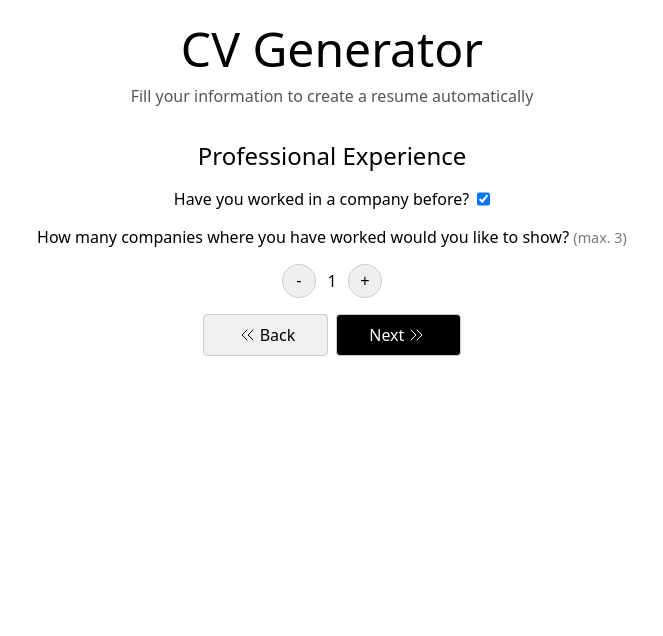
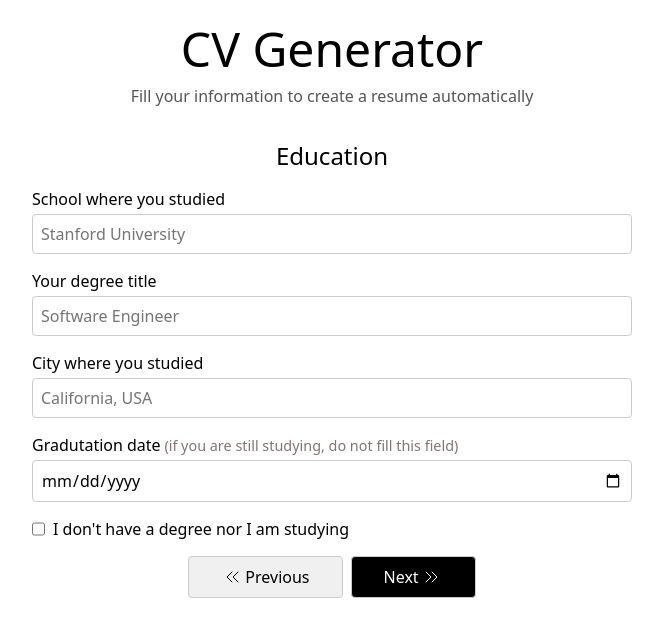
Before and after one commit to danielz0102/cv-generator, a React (Vite) app: page / in a window 1280 px wide. Shown: the top 636 px of the page, without its empty margins (308-971 px from the left). Built offline with nearby package versions, Linux system fonts and the light colour scheme.

Commit message:
feat: add form for education information

```diff
--- a/src/components/CVForm.jsx
+++ b/src/components/CVForm.jsx
@@ -3,9 +3,10 @@ import { useState } from 'react'
 import { GeneralForm } from './GeneralForm'
 import { ExperienceQuestion } from './ExperienceQuestion'
 import { ProfessionalForm } from './ProfessionalForm'
+import { EducationForm } from './EducationForm'
 
 export function CVForm() {
-  const [currentStep, setCurrentStep] = useState(1)
+  const [currentStep, setCurrentStep] = useState(3)
   const [data, setData] = useState({
     general: {},
     companies: [{}],
@@ -20,6 +21,12 @@ export function CVForm() {
       setData={setData}
     />,
     <ProfessionalForm
+      onPrevious={handlePrevious}
+      onNext={handleNext}
+      data={data}
+      setData={setData}
+    />,
+    <EducationForm
       onPrevious={handlePrevious}
       onNext={handleNext}
       data={data}
--- /dev/null
+++ b/src/components/EducationForm.jsx
@@ -0,0 +1,111 @@
+import { InputField } from './InputField'
+import { PreviousIcon, NextIcon } from './Icons'
+import { useState } from 'react'
+
+export function EducationForm({ onPrevious, onNext, data, setData }) {
+  const [noDegree, setNoDegree] = useState(false)
+
+  function handleSubmit(event) {
+    event.preventDefault()
+    onNext()
+  }
+
+  function handleChange(event) {
+    const { name, value } = event.currentTarget
+    const newData = structuredClone(data)
+
+    newData.education ??= {}
+    newData.education[name] = value
+    setData(newData)
+  }
+
+  function handleCheck() {
+    setNoDegree(!noDegree)
+
+    const newData = structuredClone(data)
+    newData.education = {}
+    setData(newData)
+  }
+
+  return (
+    <form action="" className="form" onSubmit={handleSubmit}>
+      <h2>Education</h2>
+      <div className="education-fields">
+        <InputField
+          initialValue={data.education?.school ?? ''}
+          label="School where you studied"
+          attributes={{
+            id: 'school',
+            name: 'school',
+            type: 'text',
+            placeholder: 'Stanford University',
+            required: true,
+            disabled: noDegree,
+          }}
+          onChange={handleChange}
+        />
+        <InputField
+          initialValue={data.education?.degree ?? ''}
+          label="Your degree title"
+          attributes={{
+            id: 'degree',
+            name: 'degree',
+            type: 'text',
+            placeholder: 'Software Engineer',
+            required: true,
+            disabled: noDegree,
+          }}
+          onChange={handleChange}
+        />
+        <InputField
+          initialValue={data.education?.city ?? ''}
+          label="City where you studied"
+          attributes={{
+            id: 'city',
+            name: 'city',
+            type: 'text',
+            placeholder: 'California, USA',
+            required: true,
+            disabled: noDegree,
+          }}
+          onChange={handleChange}
+        />
+        <InputField
+          initialValue={data.education?.date ?? ''}
+          label="Gradutation date"
+          attributes={{
+            id: 'date',
+            name: 'date',
+            type: 'date',
+            disabled: noDegree,
+          }}
+          onChange={handleChange}
+          info="if you are still studying, do not fill this field"
+        />
+        <InputField
+          label="I don't have a degree nor I am studying"
+          attributes={{
+            id: 'noDegree',
+            name: 'noDegree',
+            type: 'checkbox',
+          }}
+          onChange={handleCheck}
+        />
+      </div>
+      <div className="btns-container">
+        <button
+          type="button"
+          className="move-btn btn-secondary"
+          onClick={onPrevious}
+        >
+          <PreviousIcon />
+          Previous
+        </button>
+        <button type="submit" className="move-btn">
+          Next
+          <NextIcon />
+        </button>
+      </div>
+    </form>
+  )
+}
--- a/src/components/ExperienceQuestion.jsx
+++ b/src/components/ExperienceQuestion.jsx
@@ -42,7 +42,7 @@ export function ExperienceQuestion({ onPrevious, onNext, data, setData }) {
       <h2>Professional Experience</h2>
       <InputField
         initialValue={hasExperience}
-        label="Have you worked in a company before?"
+        label="I have worked in a company before"
         attributes={{
           id: 'ask',
           name: 'ask',
--- a/src/components/GeneralForm.jsx
+++ b/src/components/GeneralForm.jsx
@@ -61,7 +61,7 @@ export function GeneralForm({ onNext, data, setData }) {
         <InputField
           label="Your phone number"
           initialValue={generalData?.phone ?? ''}
-          showOptional={true}
+          info="optional"
           attributes={{
             id: 'phone',
             name: 'phone',
--- a/src/components/InputField.jsx
+++ b/src/components/InputField.jsx
@@ -3,7 +3,7 @@ import { useState } from 'react'
 export function InputField({
   label,
   initialValue = '',
-  showOptional = false,
+  info,
   attributes = {},
   onChange,
 }) {
@@ -24,7 +24,7 @@ export function InputField({
       {label && (
         <label htmlFor={attributes.id}>
           {label}
-          {showOptional && <span className="info"> (optional)</span>}
+          {info && <span className="info"> {`(${info})`}</span>}
         </label>
       )}
       <InputComponent
--- a/src/components/ProfessionalForm.jsx
+++ b/src/components/ProfessionalForm.jsx
@@ -38,7 +38,7 @@ export function ProfessionalForm({ onPrevious, onNext, data, setData }) {
 
   return (
     <form className="form" onSubmit={handleSubmit}>
-      <h2>Professional Information</h2>
+      <h2>Professional Experience</h2>
       <p className="subtitle">{`Company #${currentCompanyIndex + 1}`}</p>
       <div className="professional-fields">
         <InputField
--- a/src/styles/CVForm.css
+++ b/src/styles/CVForm.css
@@ -24,7 +24,8 @@
   }
 }
 
-.professional-fields {
+.professional-fields,
+.education-fields {
   display: flex;
   flex-direction: column;
   gap: 16px;
@@ -45,8 +46,8 @@
   gap: 4px;
 
   &:has(input[type='checkbox']) {
-    flex-direction: row;
-    justify-content: center;
+    flex-direction: row-reverse;
+    justify-content: flex-end;
     gap: 8px;
   }
 }
```
